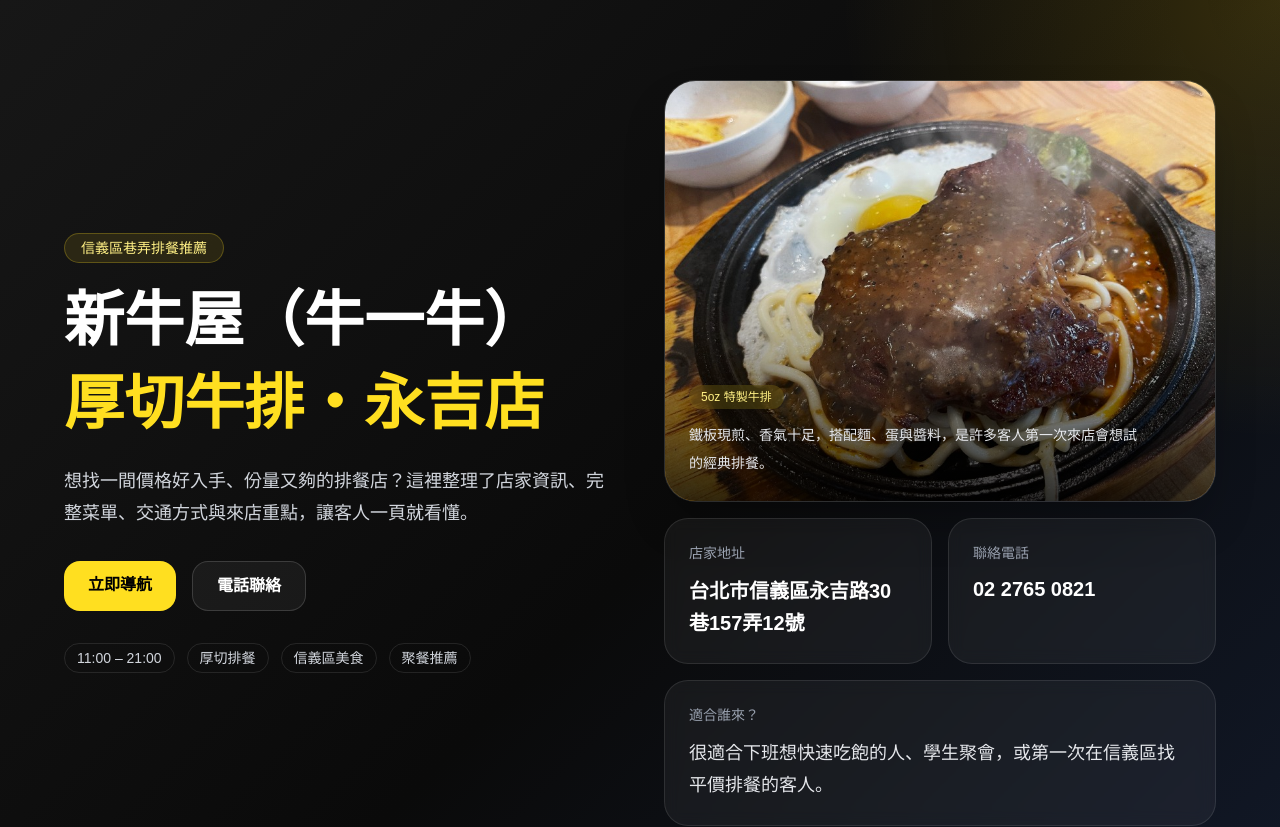
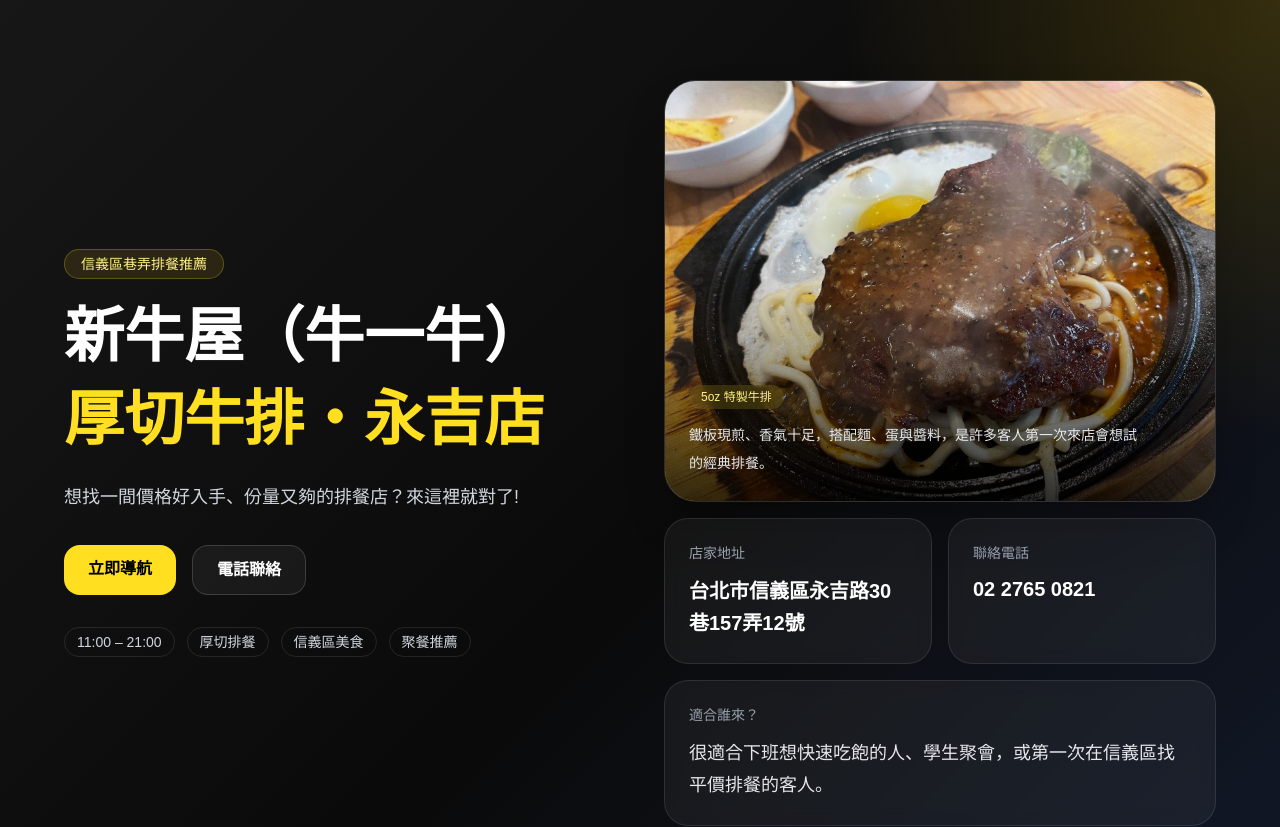
Before and after one commit to chester931225/niuniu-site, a Next.js app: page / in a window 1280 px wide. Shown: the top 827 px of the page. Built offline with nearby package versions, Linux system fonts and the light colour scheme.

Commit message:
upgrade personal file

```diff
--- a/app/page.tsx
+++ b/app/page.tsx
@@ -66,7 +66,7 @@ export default function Page() {
             </h1>
 
             <p className="mt-6 max-w-xl text-lg leading-8 text-gray-300">
-              想找一間價格好入手、份量又夠的排餐店？這裡整理了店家資訊、完整菜單、交通方式與來店重點，讓客人一頁就看懂。
+              想找一間價格好入手、份量又夠的排餐店？來這裡就對了!
             </p>
 
             <div className="mt-8 flex flex-wrap gap-4">
```
